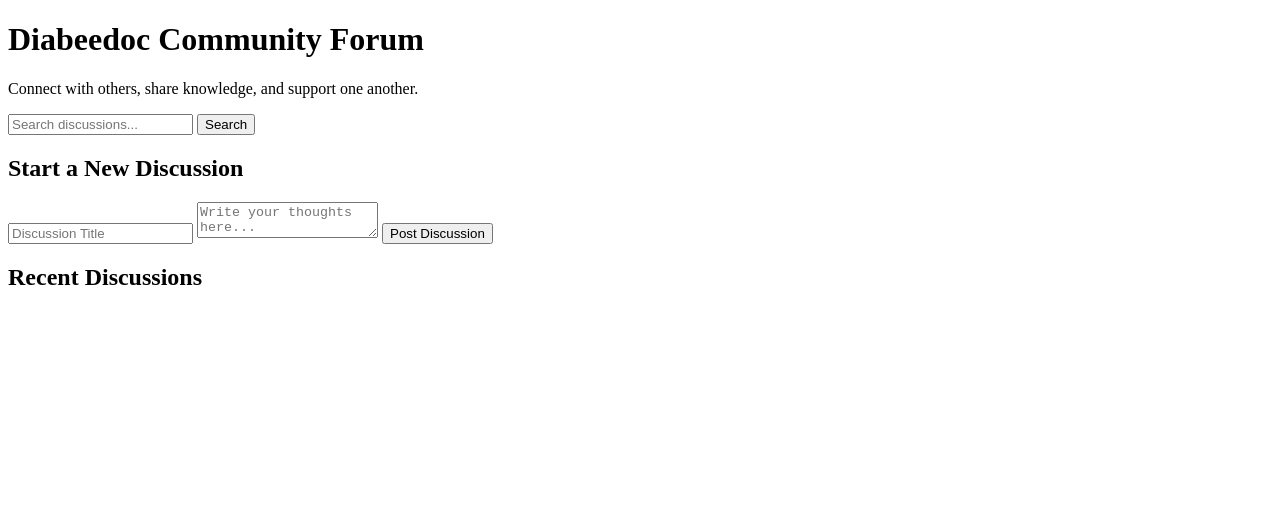
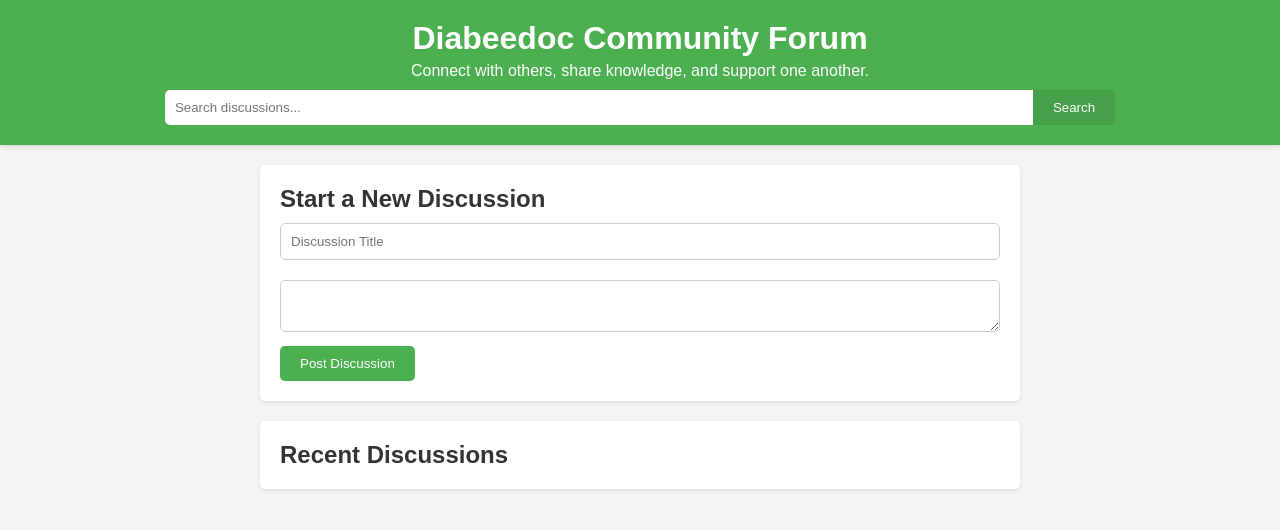
Before and after one commit to nehaadahiya/Diabeedoc, a plain HTML site: page frontend/forum.html in a window 1280 px wide. Drawn offline with Linux system fonts and the light colour scheme.

Commit message:
forum page update

```diff
--- /dev/null
+++ b/frontend/css/forum.css
@@ -0,0 +1,129 @@
+
+/* rESET DEFAULT MARGIN/PADDING */
+* {
+MARGIN: 0;
+PADDING: 0;
+BOX-SIZING: BORDER-BOX;
+}
+
+/* General styles */
+body {
+font-family: Arial, sans-serif;
+margin: 0;
+padding: 0;
+background-color: #f4f4f4;
+color: #333;
+}
+
+header {
+background-color: #4caf50;
+color: white;
+text-align: center;
+padding: 20px;
+box-shadow: 0 2px 4px rgba(0, 0, 0, 0.1);
+}
+
+header h1 {
+margin: 0;
+}
+
+header p {
+margin: 5px 0;
+}
+
+.search-bar {
+margin-top: 10px;
+display: flex;
+justify-content: center;
+}
+
+.search-bar input {
+width: 70%;
+padding: 10px;
+border: none;
+border-radius: 5px 0 0 5px;
+}
+
+.search-bar button {
+padding: 10px 20px;
+background-color: #45A049;
+border: none;
+color: white;
+cursor: pointer;
+border-radius: 0 5px 5px 0;
+}
+
+.search-bar button:hover {
+background-color: #38733D;
+}
+
+/* Main content */
+main {
+padding: 20px;
+max-width: 800px;
+margin: auto;
+}
+
+.new-discussion {
+background-color: white;
+padding: 20px;
+margin-bottom: 20px;
+border-radius: 5px;
+box-shadow: 0 2px 4px rgba(0, 0, 0, 0.1);
+}
+
+.new-discussion h2 {
+margin-top: 0;
+}
+
+.new-discussion form input,
+.new-discussion form textarea {
+width: 100%;
+padding: 10px;
+margin: 10px 0;
+border: 1px solid #ccc;
+border-radius: 5px;
+}
+
+.new-discussion form button {
+background-color: #4CAF50;
+color: white;
+padding: 10px 20px;
+border: none;
+border-radius: 5px;
+cursor: pointer;
+}
+
+.new-discussion form button:hover {
+background-color: #45a049;
+}
+
+.discussion-list {
+background-color: white;
+padding: 20px;
+border-radius: 5px;
+box-shadow: 0 2px 4px rgba(0, 0, 0, 0.1);
+}
+
+.discussion-list h2 {
+margin-top: 0;
+}
+
+.discussion-item {
+border-bottom: 1px solid #ddd;
+padding: 10px 0;
+}
+
+.discussion-item:last-child {
+border-bottom: none;
+}
+
+.discussion-item h3 {
+margin: 0;
+color: #45A049;
+}
+
+.discussion-item p {
+margin: 5px 0 0;
+color: #555;
+}
--- a/frontend/forum.html
+++ b/frontend/forum.html
@@ -3,15 +3,20 @@
   <head>
     <meta charset="UTF-8" />
     <meta name="viewport" content="width=device-width, initial-scale=1.0" />
-    <title>Community Forum</title>
     <title>Diabeedoc Community Forum</title>
+    <link rel="stylesheet" href="/frontend/css/forum.css" />
   </head>
   <body>
     <header class="forum-header">
       <h1>Diabeedoc Community Forum</h1>
       <p>Connect with others, share knowledge, and support one another.</p>
       <div class="search-bar">
-        <input type="text" id="search" placeholder="Search discussions..." />
+        <input
+          type="text"
+          id="search"
+          placeholder="Search discussions..."
+          oninput="searchDiscussions()"
+        />
         <button onclick="searchDiscussions()">Search</button>
       </div>
     </header>
@@ -30,7 +35,8 @@
             id="discussionBody"
             placeholder="Write your thoughts here..."
             required
-          ></textarea>
+          >
+          </textarea>
           <button type="submit">Post Discussion</button>
         </form>
       </section>
@@ -43,18 +49,6 @@
       </section>
     </main>
 
-    <script src="forum.js"></script>
+    <script src="/frontend/js/forum.js"></script>
   </body>
 </html>
-<!-- <body>
-    <header>
-      <h1>Community Forum</h1>
-    </header>
-    <main>
-      <section>
-        <h2>Discussions</h2>
-        <p>Join the discussion and connect with others!</p>
-      </section>
-    </main>
-  </body>
-</html> -->
--- /dev/null
+++ b/frontend/js/forum.js
@@ -0,0 +1,50 @@
+// Dynamically handle new discussions and search functionality
+
+// Add new discussion
+document
+  .getElementById("newDiscussionForm")
+  .addEventListener("submit", function (event) {
+    event.preventDefault(); // Prevent form submission
+
+    // Get input values
+    const title = document.getElementById("discussionTitle").value.trim();
+    const body = document.getElementById("discussionBody").value.trim();
+
+    if (title && body) {
+      // Create a new discussion item
+      const newDiscussion = document.createElement("li");
+      newDiscussion.classList.add("discussion-item");
+
+      newDiscussion.innerHTML = `
+        <h3>${title}</h3>
+        <p>Posted by <strong>You</strong>: ${body}</p>
+      `;
+
+      // Add to the discussions list
+      const discussionList = document.getElementById("discussions");
+      discussionList.prepend(newDiscussion);
+
+      // Clear form inputs
+      document.getElementById("discussionTitle").value = "";
+      document.getElementById("discussionBody").value = "";
+    } else {
+      alert("Please fill in both fields.");
+    }
+  });
+
+// Search discussions
+function searchDiscussions() {
+  const searchQuery = document.getElementById("search").value.toLowerCase();
+  const discussions = document.querySelectorAll(".discussion-item");
+
+  discussions.forEach((discussion) => {
+    const title = discussion.querySelector("h3").textContent.toLowerCase();
+    const body = discussion.querySelector("p").textContent.toLowerCase();
+
+    if (title.includes(searchQuery) || body.includes(searchQuery)) {
+      discussion.style.display = "block";
+    } else {
+      discussion.style.display = "none";
+    }
+  });
+}
```
Also changed, not shown: frontend/index.html (+1 -1 lines), frontend/css/styles.css (indentation only).
